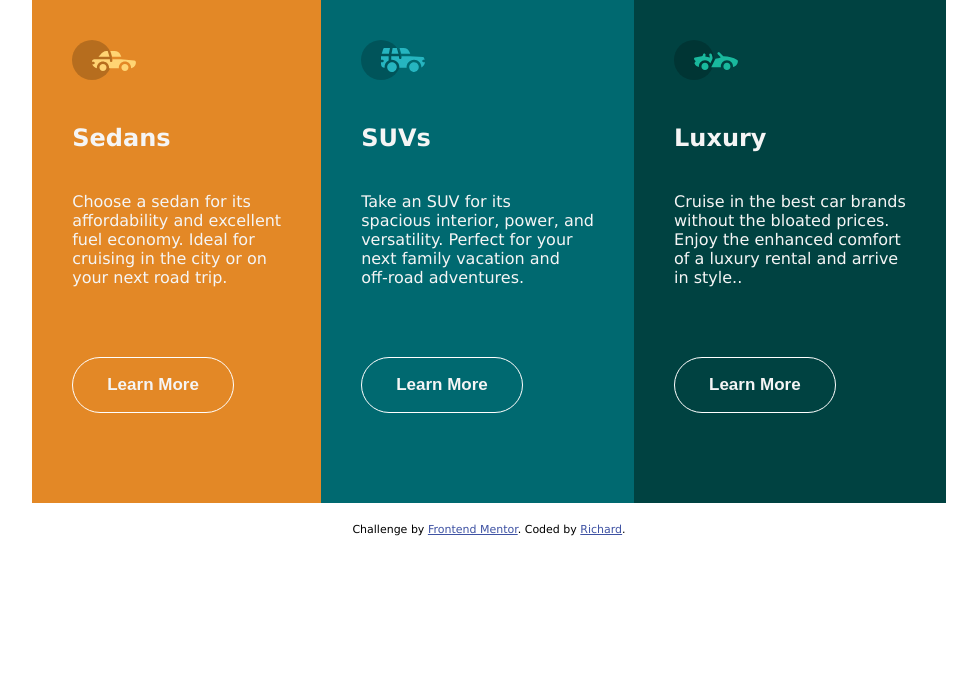
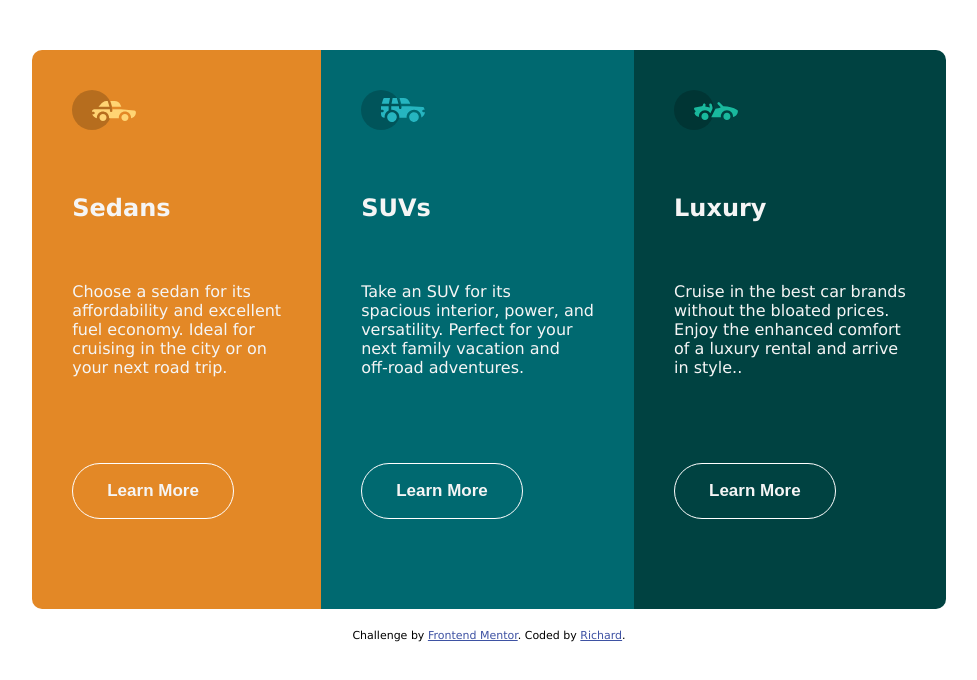
Before and after one commit to richard092024/3-column-preview-card-component-main, a plain HTML site: page index.html in a window 1280 px wide. Shown: the whole page, without its empty margins (151-1128 px from the left). Drawn offline with Linux system fonts and the light colour scheme.

Commit message:
third commit

```diff
--- a/index.html
+++ b/index.html
@@ -7,6 +7,7 @@
     <title>Frontend Mentor | 3-column preview card component</title>
   </head>
   <body>
+    <main>
       <article class="car-overview">
         <div class="article-1">
           <img src="images/icon-sedans.svg" alt="Car icon" />
@@ -47,7 +48,7 @@
           <button>Learn More</button>
         </div>
       </article>
-
+    </main>
     <div class="attribution">
       Challenge by
       <a href="https://www.frontendmentor.io?ref=challenge" target="_blank"
--- a/style.css
+++ b/style.css
@@ -1,5 +1,4 @@
 * {
-  margin: 0;
   box-sizing: border-box;
 }
 
@@ -59,11 +58,13 @@ button:active {
 }
 
 .car-overview {
+  margin-top: 50px;
   display: flex;
   justify-content: center;
 }
 
 .article-1 {
+  border-radius: 10px 0px 0px 10px;
   background-color: hsl(31, 77%, 52%);
   padding: 20px;
 }
@@ -76,4 +77,5 @@ button:active {
 .article-3 {
   background-color: hsl(179, 100%, 13%);
   padding: 20px;
+  border-radius: 0px 10px 10px 0px;
 }
```
Lines whose indentation alone changed are shown as unchanged.
